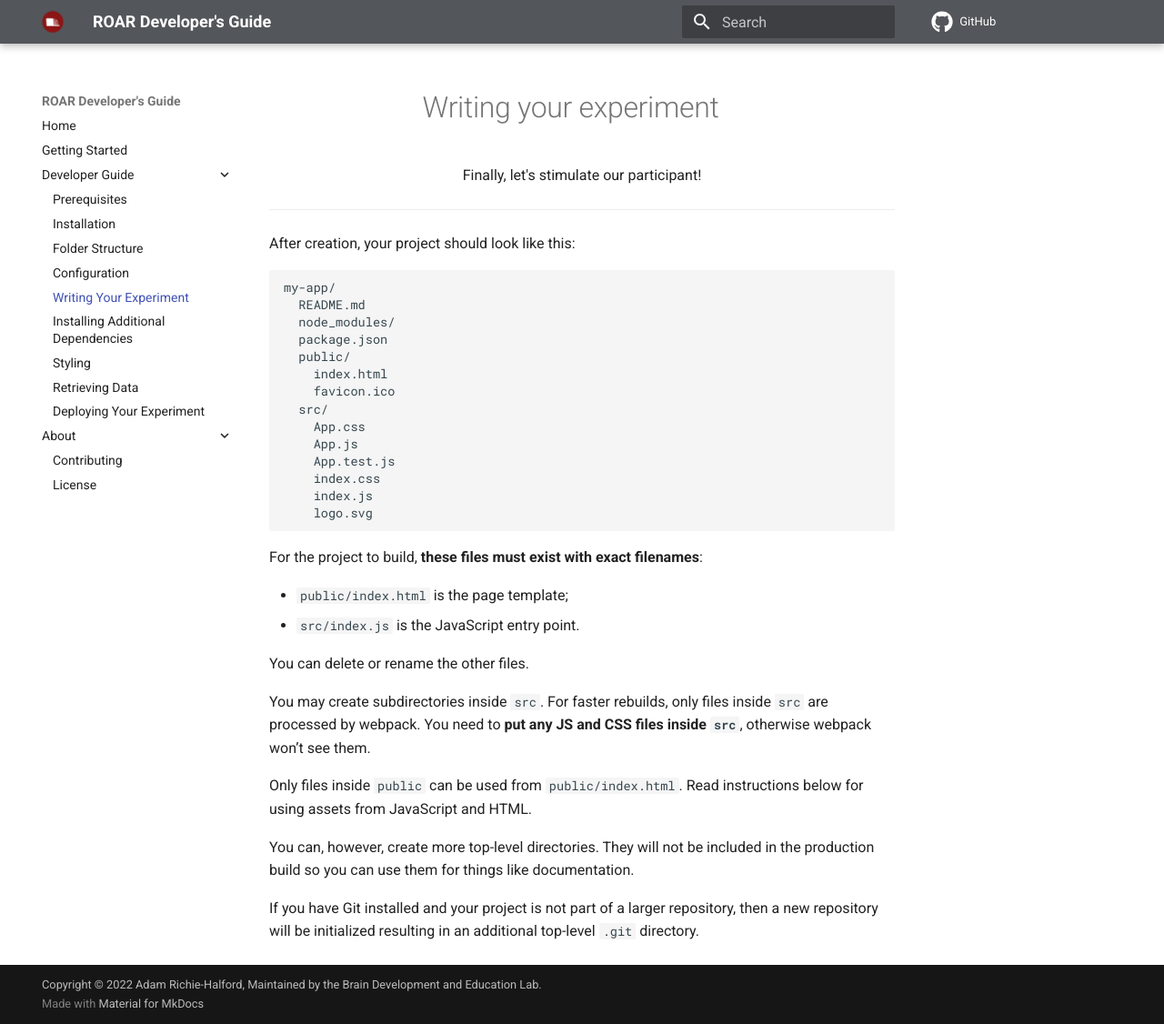
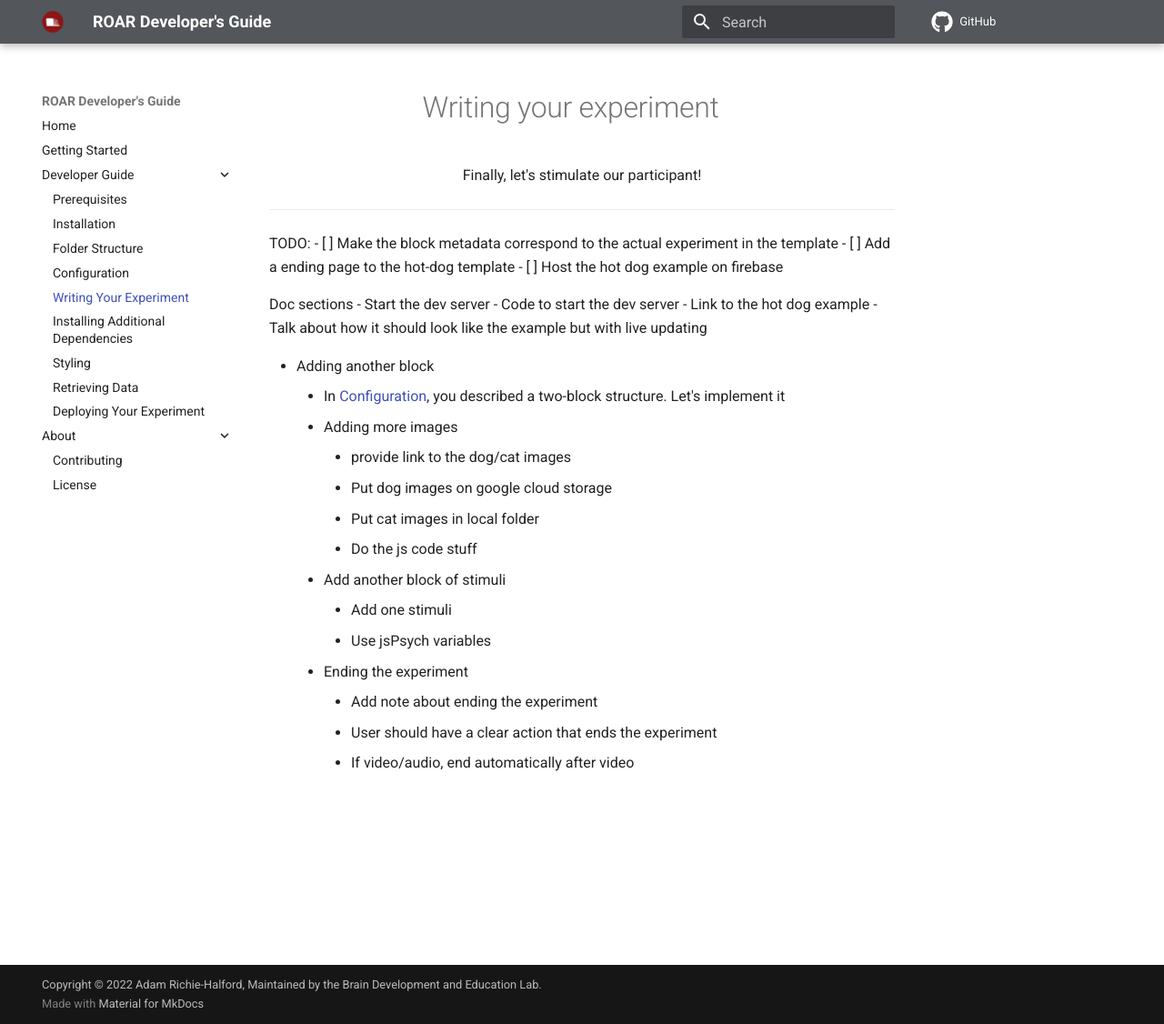
Before and after one commit to yeatmanlab/create-roar-app, an MkDocs documentation site: the page built from docs/docs/developer-guide/writing-your-experiment.md, in a window 1280 px wide and 1126 px high. Shown: the whole window at 91% size. Built offline with MkDocs 1.6.1 and Material for MkDocs 9.7.7, drawn with Linux system fonts in a browser that asks for light colours; comment, search, counter and statistics services are not loaded.

````diff
--- a/docs/docs/developer-guide/writing-your-experiment.md
+++ b/docs/docs/developer-guide/writing-your-experiment.md
@@ -4,36 +4,28 @@
 
 ---
 
-After creation, your project should look like this:
+TODO:
+- [ ] Make the block metadata correspond to the actual experiment in the template
+- [ ] Add a ending page to the hot-dog template
+- [ ] Host the hot dog example on firebase
 
-```
-my-app/
-  README.md
-  node_modules/
-  package.json
-  public/
-    index.html
-    favicon.ico
-  src/
-    App.css
-    App.js
-    App.test.js
-    index.css
-    index.js
-    logo.svg
-```
+Doc sections
+- Start the dev server
+    - Code to start the dev server
+    - Link to the hot dog example
+    - Talk about how it should look like the example but with live updating
 
-For the project to build, **these files must exist with exact filenames**:
-
-- `public/index.html` is the page template;
-- `src/index.js` is the JavaScript entry point.
-
-You can delete or rename the other files.
-
-You may create subdirectories inside `src`. For faster rebuilds, only files inside `src` are processed by webpack. You need to **put any JS and CSS files inside `src`**, otherwise webpack won’t see them.
-
-Only files inside `public` can be used from `public/index.html`. Read instructions below for using assets from JavaScript and HTML.
-
-You can, however, create more top-level directories. They will not be included in the production build so you can use them for things like documentation.
-
-If you have Git installed and your project is not part of a larger repository, then a new repository will be initialized resulting in an additional top-level `.git` directory.
+- Adding another block
+    - In [Configuration](configuration.md), you described a two-block structure. Let's implement it
+    - Adding more images
+        - provide link to the dog/cat images
+        - Put dog images on google cloud storage
+        - Put cat images in local folder
+        - Do the js code stuff
+    - Add another block of stimuli
+        - Add one stimuli
+        - Use jsPsych variables
+    - Ending the experiment
+        - Add note about ending the experiment
+        - User should have a clear action that ends the experiment
+        - If video/audio, end automatically after video
````
Also changed, not shown: docs/docs/developer-guide/configuration.md (+20 -0 lines), docs/docs/developer-guide/index.md (+1 -0 lines), docs/docs/developer-guide/audio-stimuli.md (added), 2 other files.
